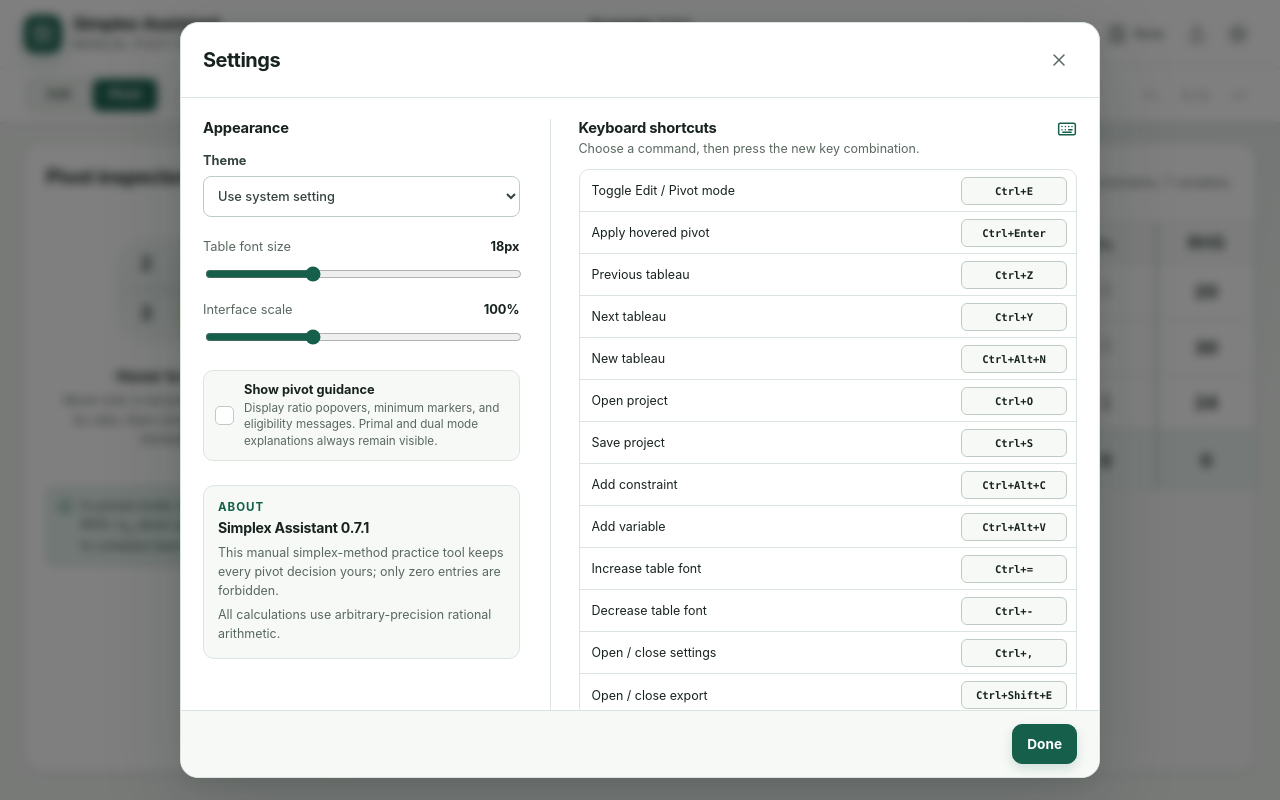
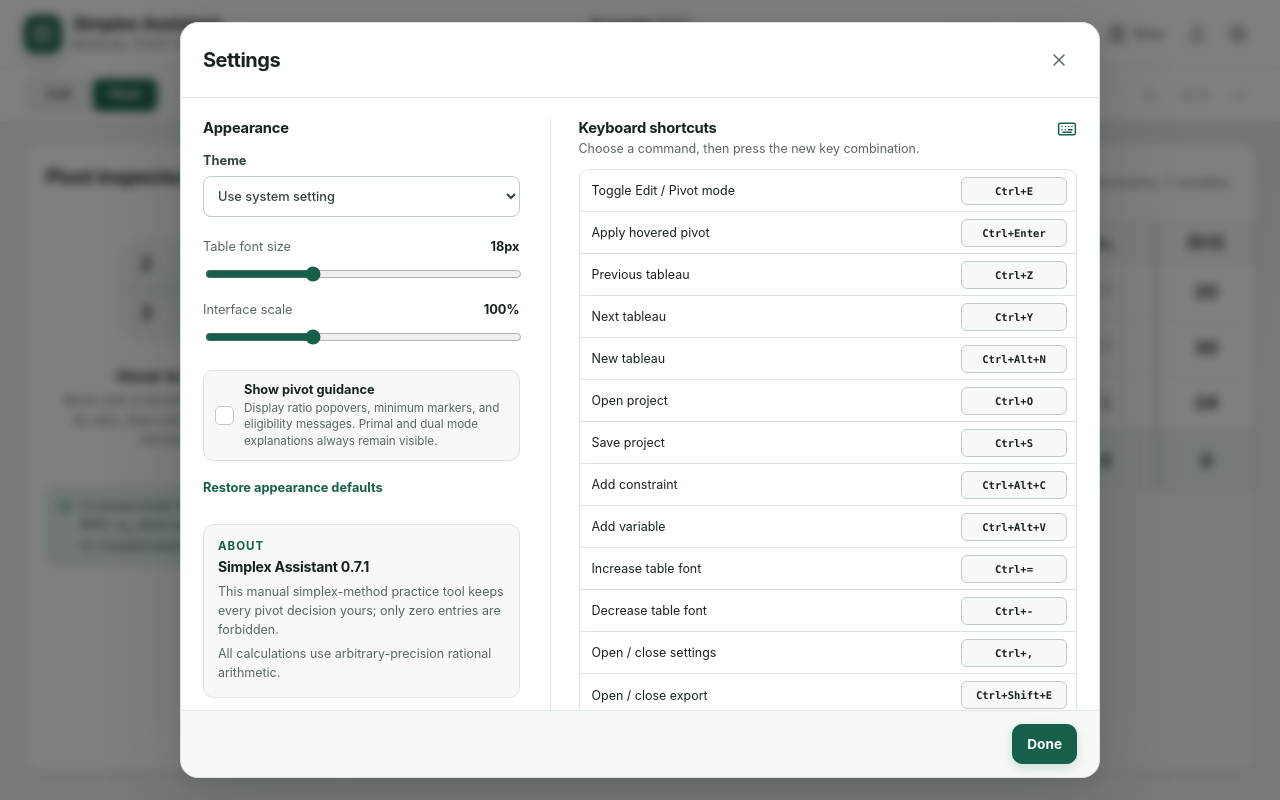
Before and after one commit to nelavenit/LPAssistant, a Next.js app: page / in a window 1280 px wide. Both pictures are taken after a click on the button 1238 px from the left and 33 px from the top of the page. Built offline with nearby package versions, Linux system fonts and the light colour scheme.

Commit message:
Split appearance and shortcut resets
Give each settings section its own reset action. Restoring appearance now leaves keyboard mappings intact, while restoring shortcuts preserves theme, scale, font size, and pivot-guidance choices.

```diff
--- a/app/globals.css
+++ b/app/globals.css
@@ -455,6 +455,7 @@ kbd { display: inline-flex; min-height: 22px; align-items: center; padding: 2px
 .settings-toggle > span:last-child { display: grid; gap: 3px; }
 .settings-toggle strong { font-size: .8rem; }
 .settings-toggle small { color: var(--muted); font-size: .73rem; line-height: 1.4; }
+.settings-reset { margin-top: 14px; }
 .shortcut-settings { padding-left: 28px; border-left: 1px solid var(--line); }
 .shortcut-settings .section-title-row > svg { color: var(--brand); }
 .shortcut-settings .section-title-row p { margin: 4px 0 0; color: var(--muted); font-size: .78rem; }
--- a/app/pivotlab/components/Modals.tsx
+++ b/app/pivotlab/components/Modals.tsx
@@ -178,6 +178,10 @@ export function SettingsModal({ settings, onChange, onClose }: SettingsModalProp
             <span className="custom-checkbox"><CheckIcon /></span>
             <span><strong>Show pivot guidance</strong><small>Display ratio popovers, minimum markers, and eligibility messages. Primal and dual mode explanations always remain visible.</small></span>
           </label>
+          <button className="text-button settings-reset" type="button" onClick={() => onChange({
+            ...defaultSettings,
+            shortcuts: settings.shortcuts,
+          })}>Restore appearance defaults</button>
           <section className="about-simplex-assistant">
             <span className="eyebrow">About</span>
             <h3>Simplex Assistant 0.7.1</h3>
@@ -214,7 +218,10 @@ export function SettingsModal({ settings, onChange, onClose }: SettingsModalProp
             })}
           </div>
           {conflicts.size > 0 && <p className="settings-warning">Duplicate shortcuts are highlighted. Only the first matching command will run.</p>}
-          <button className="text-button" type="button" onClick={() => onChange(defaultSettings)}>Restore defaults</button>
+          <button className="text-button settings-reset" type="button" onClick={() => onChange({
+            ...settings,
+            shortcuts: { ...defaultSettings.shortcuts },
+          })}>Restore shortcut defaults</button>
         </section>
       </div>
       <footer className="modal-footer"><button className="primary-button" type="button" onClick={onClose}>Done</button></footer>
```
